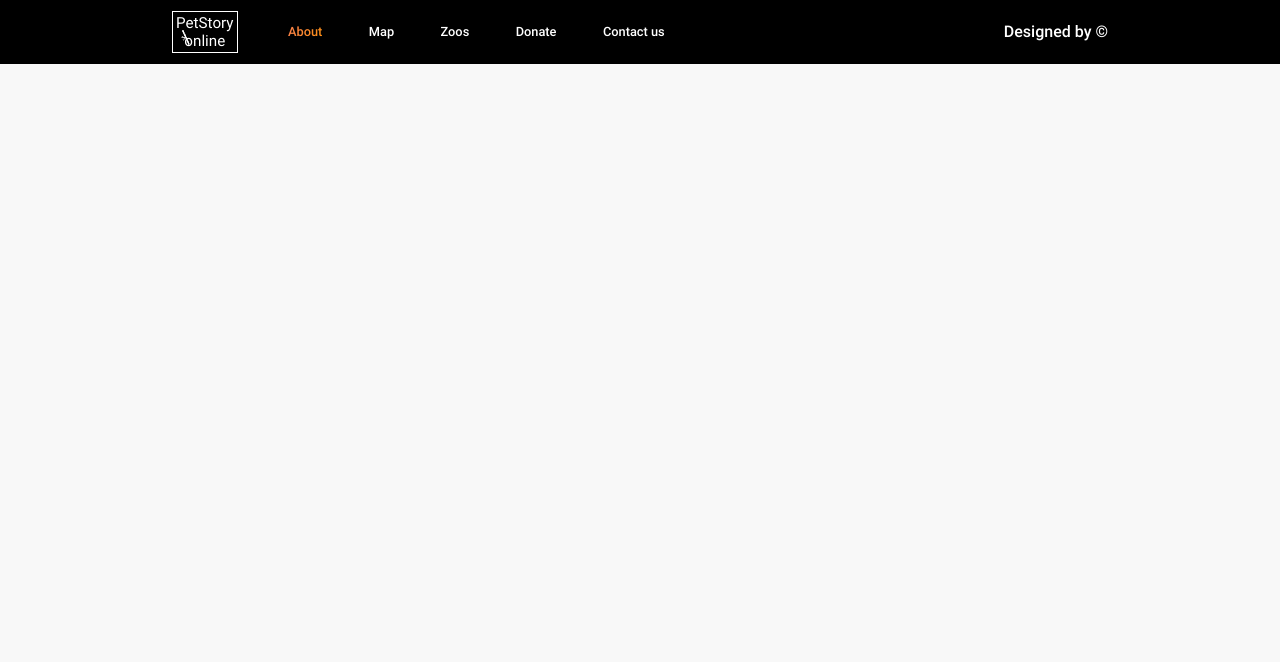
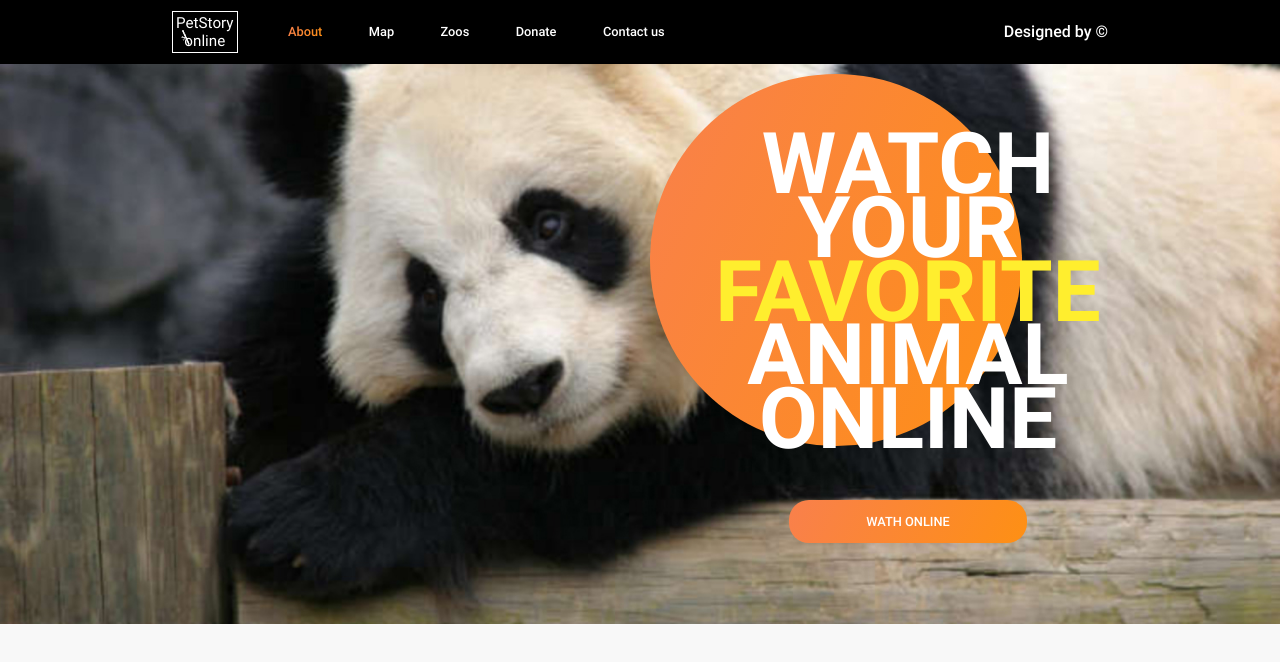
Before and after one commit to vladimirovicp/layout-zoo, a website: page src/index.html in a window 1280 px wide. Drawn offline with Linux system fonts and the light colour scheme.

Commit message:
feat: hero start

```diff
--- a/src/index.html
+++ b/src/index.html
@@ -36,9 +36,15 @@
 	</header>
 
 	<main class="main">
-		<div class="hero">
+		<section class="hero">
+			<div class="container">
+				<div class="wrapper">
+					<div class="hero__title">Watch your <span>favorite</span> animal online</div>
+					<button class="button">wath online</button>
+				</div>
 
-		</div>
+			</div>
+		</section>
 	</main>
 
 	<footer class="footer">
--- /dev/null
+++ b/src/sass/_button.scss
@@ -0,0 +1,22 @@
+.button{
+  width: 29.8rem;
+  height: 5.4rem;
+  background: linear-gradient(113.96deg, #F9804B 1.49%, #FE9013 101.44%);
+  border-radius: 2.5rem;
+  color: #fff;
+  font-weight: 500;
+  font-size: 1.6rem;
+  line-height: 140%;
+  text-align: center;
+  text-transform: uppercase;
+
+  &:hover{
+    background: #E47209;
+  }
+  &:active{
+    background: #4B9200;
+  }
+  &.disable{
+    background: #929699;
+  }
+}
--- /dev/null
+++ b/src/sass/_hero.scss
@@ -0,0 +1,50 @@
+.hero{
+  position: relative;
+  height: 70rem;
+  background-image: url("../img/hero.jpg");
+  background-size: cover;
+  background-position: center -8rem;
+
+  .container{
+    display: flex;
+    justify-content: flex-end;
+  }
+
+  .wrapper{
+    padding-top: 8.6rem;
+    width: 50rem;
+    display: flex;
+    flex-direction: column;
+    align-items: center;
+  }
+
+  &__title{
+    position: relative;
+    font-weight: 700;
+    font-size: 10.6496rem;
+    line-height: 75%;
+    text-align: center;
+    text-transform: uppercase;
+    color: #FFFFFF;
+    z-index: 0;
+    margin-bottom: 6rem;
+
+    span{
+      color: #FFEE2E;
+    }
+
+    &::before{
+      content: '';
+      position: absolute;
+      top: -7.4rem;
+      left: -7.3rem;
+      width: 46.5rem;
+      height: 46.5rem;
+      background: linear-gradient(113.96deg, #F9804B 1.49%, #FE9013 101.44%);
+      border-radius: 50%;
+      z-index: -1;
+    }
+
+  }
+
+}
--- a/src/sass/style.sass
+++ b/src/sass/style.sass
@@ -1,5 +1,7 @@
 @import _fonts
 @import _set
 @import _mixins
+@import _button
 @import _header
 @import _menu
+@import _hero
```
Also changed, not shown: src/css/style.css.
